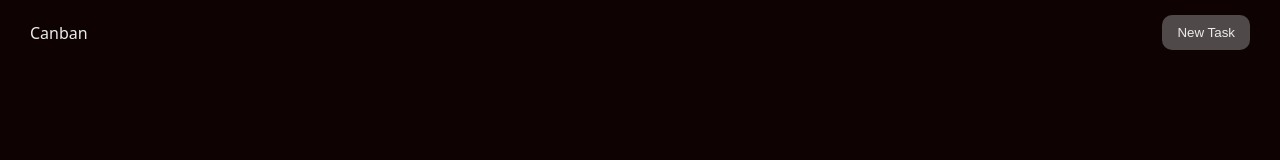
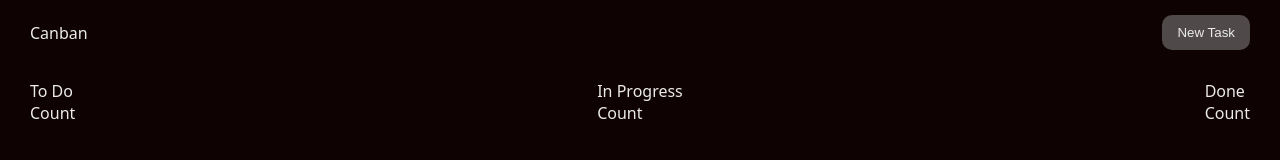
Before and after one commit to ChaosForCurio/Canban-Board, a plain HTML site: page index.html in a window 1280 px wide. Drawn offline with Linux system fonts and the light colour scheme.

Commit message:
feat: Add initial Kanban board column structure and layout styling.

```diff
--- a/index.html
+++ b/index.html
@@ -15,7 +15,22 @@
             <div class="right"><button>New Task</button></div>
         </nav>
     </main>
-    <section class="board"></section>
+    <section class="board">
+        <div class="task-column">
+            <div class="column-header">To Do</div>
+            <div class="column-content">Count</div>
+        </div>
+        <div class="task-column">
+            <div class="column-header">In Progress</div>
+            <div class="column-content">Count</div>
+        </div>
+        <div class="task-column">
+            <div class="column-header">Done</div>
+            <div class="column-content">Count</div>
+            <div class="leftDone"></div>
+            <div class="rightDone"></div>
+        </div>
+    </section>
     <script src="script.js"></script>
 </body>
 
--- a/style.css
+++ b/style.css
@@ -57,3 +57,9 @@ nav button {
     cursor: pointer;
     border-radius: var(--border-radius-m);
 }
+
+section {
+    padding: var(--section-padding);
+    display: flex;
+    justify-content: space-between;
+}
```
Also changed, not shown: 1 other file.
